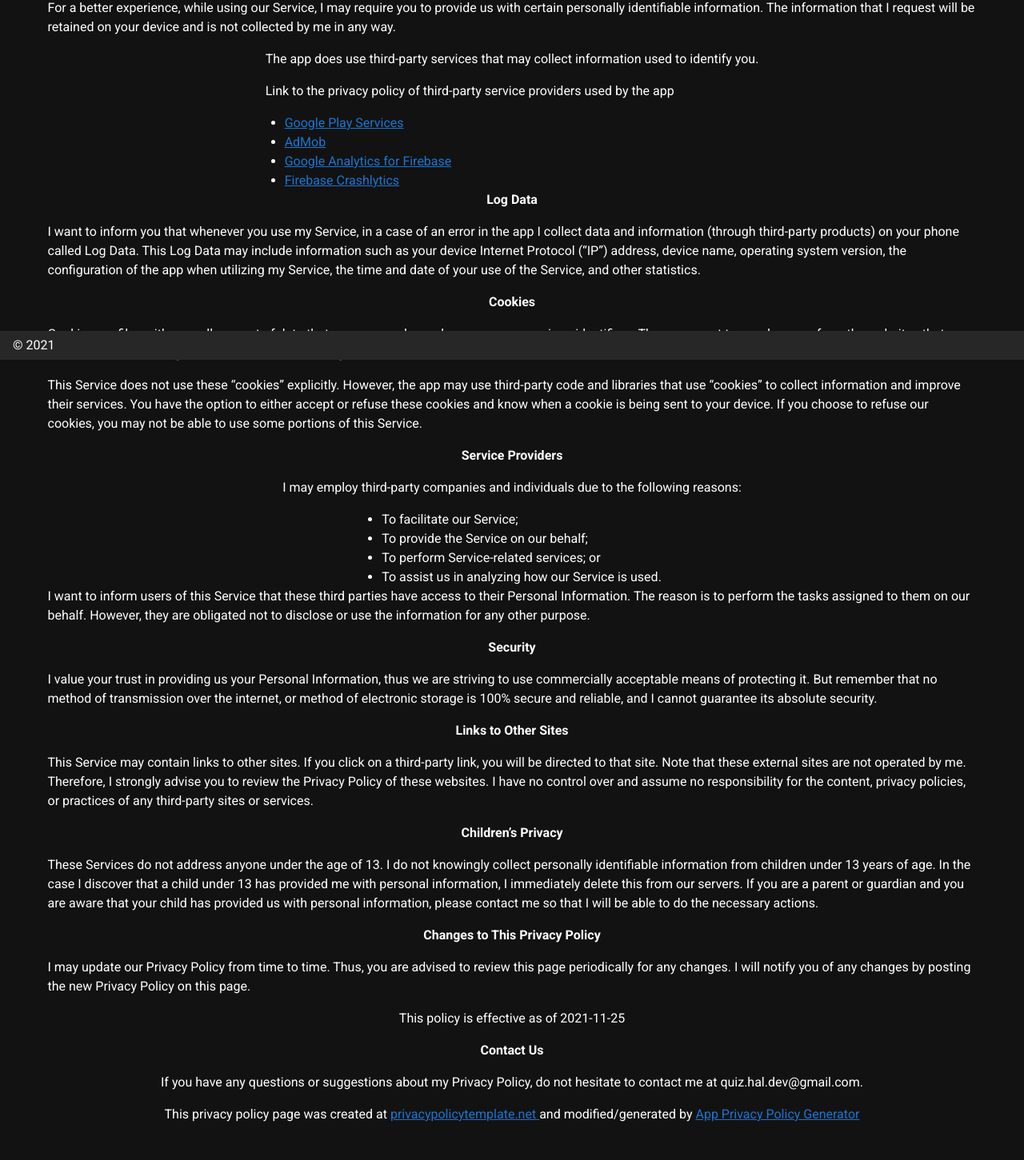
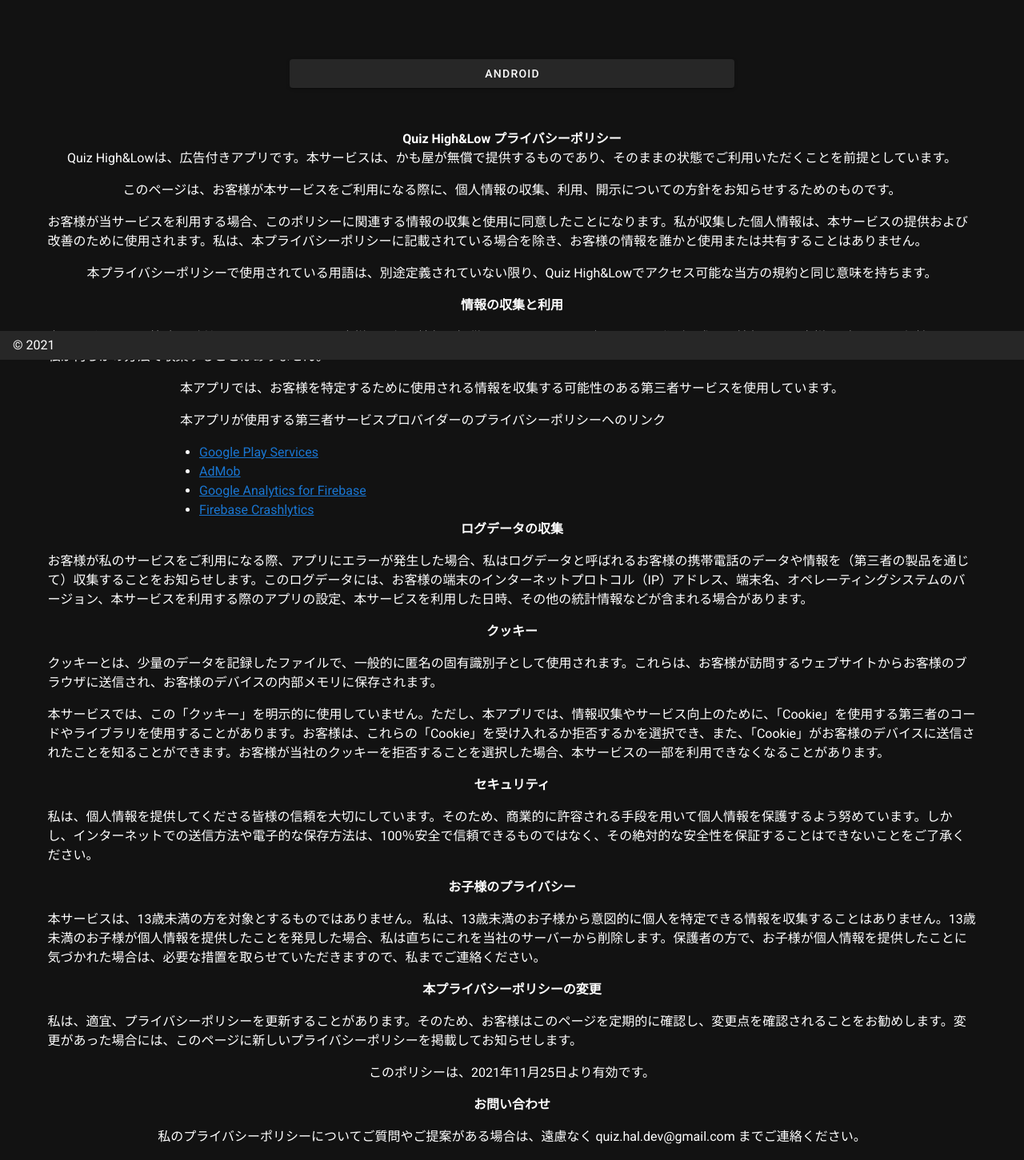
Before and after one commit to kamonohashiK/myProfile, a Nuxt app: page /quiz_hal in a window 1280 px wide. Shown: the part 350-1801 px from the top of the page at 80% size. Built offline with nearby package versions, Linux system fonts and the light colour scheme.

Commit message:
諸々追加・修正

```diff
--- a/components/Portfolio.vue
+++ b/components/Portfolio.vue
@@ -4,7 +4,7 @@
     <v-row>
       <v-col cols="12" sm="6" v-for="item in items" :key="item.title">
         <v-card class="mx-auto" max-width="344" outlined>
-          <a :href="item.link" target="_blank" rel="noopener noreferrer">
+          <a :href="item.link" :target="!item.inner" rel="noopener noreferrer">
           <v-img
             height="200"
             width="344"
@@ -33,17 +33,19 @@ export default {
     return {
       items: [
         {
+          title: "Quiz High&Low",
+          description: "左右のカードの大小を知識で当てるアプリゲーム",
+          image: "/it-bot.png",
+          link: "/quiz_hal",
+          inner: true,
+        },
+        {
           title: "しまの時刻表",
           description: "離島行き航路の時刻表・運賃を気軽に検索できるWebサイト(更新停止)",
           image: "/jikoku.png",
           link: "https://shimajikoku.com",
+          inner: false,
         },
-        {
-          title: "ITイベント検索Bot",
-          description: "IT系イベントを素早く検索できるLINE Bot(更新停止)",
-          image: "/it-bot.png",
-          link: "https://lin.ee/BTr2iqB"
-        }
       ]
     };
   }
--- a/pages/quiz_hal.vue
+++ b/pages/quiz_hal.vue
@@ -1,105 +1,283 @@
 <template>
   <v-layout column justify-center align-center>
     <v-flex xs12 sm8 md6></v-flex>
-    <strong>Quiz High&amp;Low Privacy Policy</strong> <p>
-                  Kamoya built the Quiz High&amp;Low app as
-                  an Ad Supported app. This SERVICE is provided by
-                  Kamoya at no cost and is intended for use as
-                  is.
-                </p> <p>
-                  This page is used to inform visitors regarding my
-                  policies with the collection, use, and disclosure of Personal
-                  Information if anyone decided to use my Service.
-                </p> <p>
-                  If you choose to use my Service, then you agree to
-                  the collection and use of information in relation to this
-                  policy. The Personal Information that I collect is
-                  used for providing and improving the Service. I will not use or share your information with
-                  anyone except as described in this Privacy Policy.
-                </p> <p>
-                  The terms used in this Privacy Policy have the same meanings
-                  as in our Terms and Conditions, which are accessible at
-                  Quiz High&amp;Low unless otherwise defined in this Privacy Policy.
-                </p> <p><strong>Information Collection and Use</strong></p> <p>
-                  For a better experience, while using our Service, I
-                  may require you to provide us with certain personally
-                  identifiable information. The information that
-                  I request will be retained on your device and is not collected by me in any way.
-                </p> <div><p>
-                    The app does use third-party services that may collect
-                    information used to identify you.
-                  </p> <p>
-                    Link to the privacy policy of third-party service providers used
-                    by the app
-                  </p> <ul><li><a href="https://www.google.com/policies/privacy/" target="_blank" rel="noopener noreferrer">Google Play Services</a></li><li><a href="https://support.google.com/admob/answer/6128543?hl=en" target="_blank" rel="noopener noreferrer">AdMob</a></li><li><a href="https://firebase.google.com/policies/analytics" target="_blank" rel="noopener noreferrer">Google Analytics for Firebase</a></li><li><a href="https://firebase.google.com/support/privacy/" target="_blank" rel="noopener noreferrer">Firebase Crashlytics</a></li><!----><!----><!----><!----><!----><!----><!----><!----><!----><!----><!----><!----><!----><!----><!----><!----><!----><!----><!----><!----><!----><!----><!----></ul></div> <p><strong>Log Data</strong></p> <p>
-                  I want to inform you that whenever you
-                  use my Service, in a case of an error in the app
-                  I collect data and information (through third-party
-                  products) on your phone called Log Data. This Log Data may
-                  include information such as your device Internet Protocol
-                  (“IP”) address, device name, operating system version, the
-                  configuration of the app when utilizing my Service,
-                  the time and date of your use of the Service, and other
-                  statistics.
-                </p> <p><strong>Cookies</strong></p> <p>
-                  Cookies are files with a small amount of data that are
-                  commonly used as anonymous unique identifiers. These are sent
-                  to your browser from the websites that you visit and are
-                  stored on your device's internal memory.
-                </p> <p>
-                  This Service does not use these “cookies” explicitly. However,
-                  the app may use third-party code and libraries that use
-                  “cookies” to collect information and improve their services.
-                  You have the option to either accept or refuse these cookies
-                  and know when a cookie is being sent to your device. If you
-                  choose to refuse our cookies, you may not be able to use some
-                  portions of this Service.
-                </p> <p><strong>Service Providers</strong></p> <p>
-                  I may employ third-party companies and
-                  individuals due to the following reasons:
-                </p> <ul><li>To facilitate our Service;</li> <li>To provide the Service on our behalf;</li> <li>To perform Service-related services; or</li> <li>To assist us in analyzing how our Service is used.</li></ul> <p>
-                  I want to inform users of this Service
-                  that these third parties have access to their Personal
-                  Information. The reason is to perform the tasks assigned to
-                  them on our behalf. However, they are obligated not to
-                  disclose or use the information for any other purpose.
-                </p> <p><strong>Security</strong></p> <p>
-                  I value your trust in providing us your
-                  Personal Information, thus we are striving to use commercially
-                  acceptable means of protecting it. But remember that no method
-                  of transmission over the internet, or method of electronic
-                  storage is 100% secure and reliable, and I cannot
-                  guarantee its absolute security.
-                </p> <p><strong>Links to Other Sites</strong></p> <p>
-                  This Service may contain links to other sites. If you click on
-                  a third-party link, you will be directed to that site. Note
-                  that these external sites are not operated by me.
-                  Therefore, I strongly advise you to review the
-                  Privacy Policy of these websites. I have
-                  no control over and assume no responsibility for the content,
-                  privacy policies, or practices of any third-party sites or
-                  services.
-                </p> <p><strong>Children’s Privacy</strong></p> <div><p>
-                    These Services do not address anyone under the age of 13.
-                    I do not knowingly collect personally
-                    identifiable information from children under 13 years of age. In the case
-                    I discover that a child under 13 has provided
-                    me with personal information, I immediately
-                    delete this from our servers. If you are a parent or guardian
-                    and you are aware that your child has provided us with
-                    personal information, please contact me so that
-                    I will be able to do the necessary actions.
-                  </p></div> <!----> <p><strong>Changes to This Privacy Policy</strong></p> <p>
-                  I may update our Privacy Policy from
-                  time to time. Thus, you are advised to review this page
-                  periodically for any changes. I will
-                  notify you of any changes by posting the new Privacy Policy on
-                  this page.
-                </p> <p>This policy is effective as of 2021-11-25</p> <p><strong>Contact Us</strong></p> <p>
-                  If you have any questions or suggestions about my
-                  Privacy Policy, do not hesitate to contact me at quiz.hal.dev@gmail.com.
-                </p> <p>This privacy policy page was created at <a href="https://privacypolicytemplate.net" target="_blank" rel="noopener noreferrer">privacypolicytemplate.net </a>and modified/generated by <a href="https://app-privacy-policy-generator.nisrulz.com/" target="_blank" rel="noopener noreferrer">App Privacy Policy Generator</a></p>
+    <h2>Quiz High &amp; Low</h2>
 
+    <v-img
+      height="300"
+      width="520"
+      src="quiz-hal-img.png"
+    ></v-img>
 
-    </v-layout>
+    <v-col cols="12" sm="6">
+      <a href="https://play.google.com/store/apps/details?id=com.kamoya86.quiz_hal" target="_blank" rel="noopener noreferrer" style="text-decoration:none;">
+        <v-btn block>
+          Android
+        </v-btn>
+      </a>
+    </v-col>
+
+    <span style="margin:20px;"></span>
+
+    <strong id="privacy_policy_ja">Quiz High&amp;Low プライバシーポリシー</strong>
+    <p>
+      Quiz High&Lowは、広告付きアプリです。本サービスは、かも屋が無償で提供するものであり、そのままの状態でご利用いただくことを前提としています。
+    </p>
+    <p>
+      このページは、お客様が本サービスをご利用になる際に、個人情報の収集、利用、開示についての方針をお知らせするためのものです。
+    </p>
+    <p>
+      お客様が当サービスを利用する場合、このポリシーに関連する情報の収集と使用に同意したことになります。私が収集した個人情報は、本サービスの提供および改善のために使用されます。私は、本プライバシーポリシーに記載されている場合を除き、お客様の情報を誰かと使用または共有することはありません。
+    </p>
+    <p>
+      本プライバシーポリシーで使用されている用語は、別途定義されていない限り、Quiz High&Lowでアクセス可能な当方の規約と同じ意味を持ちます。
+    </p>
+    <p><strong>情報の収集と利用</strong></p>
+    <p>
+      本サービスをより快適にご利用いただくために、お客様から個人情報の提供をお願いすることがあります。私が要求する情報は、お客様のデバイスに保持され、私が何らかの方法で収集することはありません。
+    </p>
+    <div>
+      <p>
+        本アプリでは、お客様を特定するために使用される情報を収集する可能性のある第三者サービスを使用しています。
+      </p>
+      <p>
+        本アプリが使用する第三者サービスプロバイダーのプライバシーポリシーへのリンク
+      </p>
+      <ul>
+        <li>
+          <a
+            href="https://www.google.com/policies/privacy/"
+            target="_blank"
+            rel="noopener noreferrer"
+            >Google Play Services</a
+          >
+        </li>
+        <li>
+          <a
+            href="https://support.google.com/admob/answer/6128543?hl=en"
+            target="_blank"
+            rel="noopener noreferrer"
+            >AdMob</a
+          >
+        </li>
+        <li>
+          <a
+            href="https://firebase.google.com/policies/analytics"
+            target="_blank"
+            rel="noopener noreferrer"
+            >Google Analytics for Firebase</a
+          >
+        </li>
+        <li>
+          <a
+            href="https://firebase.google.com/support/privacy/"
+            target="_blank"
+            rel="noopener noreferrer"
+            >Firebase Crashlytics</a
+          >
+        </li>
+        <!----><!----><!----><!----><!----><!----><!----><!----><!----><!----><!----><!----><!----><!----><!----><!----><!----><!----><!----><!----><!----><!----><!---->
+      </ul>
+    </div>
+    <p><strong>ログデータの収集</strong></p>
+    <p>
+      お客様が私のサービスをご利用になる際、アプリにエラーが発生した場合、私はログデータと呼ばれるお客様の携帯電話のデータや情報を（第三者の製品を通じて）収集することをお知らせします。このログデータには、お客様の端末のインターネットプロトコル（IP）アドレス、端末名、オペレーティングシステムのバージョン、本サービスを利用する際のアプリの設定、本サービスを利用した日時、その他の統計情報などが含まれる場合があります。
+    </p>
+    <p><strong>クッキー</strong></p>
+    <p>
+      クッキーとは、少量のデータを記録したファイルで、一般的に匿名の固有識別子として使用されます。これらは、お客様が訪問するウェブサイトからお客様のブラウザに送信され、お客様のデバイスの内部メモリに保存されます。
+    </p>
+    <p>
+      本サービスでは、この「クッキー」を明示的に使用していません。ただし、本アプリでは、情報収集やサービス向上のために、「Cookie」を使用する第三者のコードやライブラリを使用することがあります。お客様は、これらの「Cookie」を受け入れるか拒否するかを選択でき、また、「Cookie」がお客様のデバイスに送信されたことを知ることができます。お客様が当社のクッキーを拒否することを選択した場合、本サービスの一部を利用できなくなることがあります。
+    </p>
+    <p><strong>セキュリティ</strong></p>
+    <p>
+      私は、個人情報を提供してくださる皆様の信頼を大切にしています。そのため、商業的に許容される手段を用いて個人情報を保護するよう努めています。しかし、インターネットでの送信方法や電子的な保存方法は、100％安全で信頼できるものではなく、その絶対的な安全性を保証することはできないことをご了承ください。
+    </p>
+    <p><strong>お子様のプライバシー</strong></p>
+    <div>
+      <p>
+        本サービスは、13歳未満の方を対象とするものではありません。 私は、13歳未満のお子様から意図的に個人を特定できる情報を収集することはありません。13歳未満のお子様が個人情報を提供したことを発見した場合、私は直ちにこれを当社のサーバーから削除します。保護者の方で、お子様が個人情報を提供したことに気づかれた場合は、必要な措置を取らせていただきますので、私までご連絡ください。
+      </p>
+    </div>
+    <!---->
+    <p><strong>本プライバシーポリシーの変更</strong></p>
+    <p>
+      私は、適宜、プライバシーポリシーを更新することがあります。そのため、お客様はこのページを定期的に確認し、変更点を確認されることをお勧めします。変更があった場合には、このページに新しいプライバシーポリシーを掲載してお知らせします。
+    </p>
+    <p>このポリシーは、2021年11月25日より有効です。</p>
+    <p><strong>お問い合わせ</strong></p>
+    <p>
+      私のプライバシーポリシーについてご質問やご提案がある場合は、遠慮なく quiz.hal.dev@gmail.com までご連絡ください。
+    </p>
+    <p>
+      このプライバシーポリシーページは、
+      <a
+        href="https://privacypolicytemplate.net"
+        target="_blank"
+        rel="noopener noreferrer"
+        >privacypolicytemplate.net </a
+      >で作成され、
+      <a
+        href="https://app-privacy-policy-generator.nisrulz.com/"
+        target="_blank"
+        rel="noopener noreferrer"
+        >App Privacy Policy Generator</a
+      >
+      によって修正／生成されたものを翻訳したものです。
+    </p>
+
+    <strong id="privacy_policy_en">Quiz High&amp;Low Privacy Policy</strong>
+    <p>
+      Kamoya built the Quiz High&amp;Low app as an Ad Supported app. This
+      SERVICE is provided by Kamoya at no cost and is intended for use as is.
+    </p>
+    <p>
+      This page is used to inform visitors regarding my policies with the
+      collection, use, and disclosure of Personal Information if anyone decided
+      to use my Service.
+    </p>
+    <p>
+      If you choose to use my Service, then you agree to the collection and use
+      of information in relation to this policy. The Personal Information that I
+      collect is used for providing and improving the Service. I will not use or
+      share your information with anyone except as described in this Privacy
+      Policy.
+    </p>
+    <p>
+      The terms used in this Privacy Policy have the same meanings as in our
+      Terms and Conditions, which are accessible at Quiz High&amp;Low unless
+      otherwise defined in this Privacy Policy.
+    </p>
+    <p><strong>Information Collection and Use</strong></p>
+    <p>
+      For a better experience, while using our Service, I may require you to
+      provide us with certain personally identifiable information. The
+      information that I request will be retained on your device and is not
+      collected by me in any way.
+    </p>
+    <div>
+      <p>
+        The app does use third-party services that may collect information used
+        to identify you.
+      </p>
+      <p>
+        Link to the privacy policy of third-party service providers used by the
+        app
+      </p>
+      <ul>
+        <li>
+          <a
+            href="https://www.google.com/policies/privacy/"
+            target="_blank"
+            rel="noopener noreferrer"
+            >Google Play Services</a
+          >
+        </li>
+        <li>
+          <a
+            href="https://support.google.com/admob/answer/6128543?hl=en"
+            target="_blank"
+            rel="noopener noreferrer"
+            >AdMob</a
+          >
+        </li>
+        <li>
+          <a
+            href="https://firebase.google.com/policies/analytics"
+            target="_blank"
+            rel="noopener noreferrer"
+            >Google Analytics for Firebase</a
+          >
+        </li>
+        <li>
+          <a
+            href="https://firebase.google.com/support/privacy/"
+            target="_blank"
+            rel="noopener noreferrer"
+            >Firebase Crashlytics</a
+          >
+        </li>
+        <!----><!----><!----><!----><!----><!----><!----><!----><!----><!----><!----><!----><!----><!----><!----><!----><!----><!----><!----><!----><!----><!----><!---->
+      </ul>
+    </div>
+    <p><strong>Log Data</strong></p>
+    <p>
+      I want to inform you that whenever you use my Service, in a case of an
+      error in the app I collect data and information (through third-party
+      products) on your phone called Log Data. This Log Data may include
+      information such as your device Internet Protocol (“IP”) address, device
+      name, operating system version, the configuration of the app when
+      utilizing my Service, the time and date of your use of the Service, and
+      other statistics.
+    </p>
+    <p><strong>Cookies</strong></p>
+    <p>
+      Cookies are files with a small amount of data that are commonly used as
+      anonymous unique identifiers. These are sent to your browser from the
+      websites that you visit and are stored on your device's internal memory.
+    </p>
+    <p>
+      This Service does not use these “cookies” explicitly. However, the app may
+      use third-party code and libraries that use “cookies” to collect
+      information and improve their services. You have the option to either
+      accept or refuse these cookies and know when a cookie is being sent to
+      your device. If you choose to refuse our cookies, you may not be able to
+      use some portions of this Service.
+    </p>
+    <p>
+      I want to inform users of this Service that these third parties have
+      access to their Personal Information. The reason is to perform the tasks
+      assigned to them on our behalf. However, they are obligated not to
+      disclose or use the information for any other purpose.
+    </p>
+    <p><strong>Security</strong></p>
+    <p>
+      I value your trust in providing us your Personal Information, thus we are
+      striving to use commercially acceptable means of protecting it. But
+      remember that no method of transmission over the internet, or method of
+      electronic storage is 100% secure and reliable, and I cannot guarantee its
+      absolute security.
+    </p>
+    <p><strong>Children’s Privacy</strong></p>
+    <div>
+      <p>
+        These Services do not address anyone under the age of 13. I do not
+        knowingly collect personally identifiable information from children
+        under 13 years of age. In the case I discover that a child under 13 has
+        provided me with personal information, I immediately delete this from
+        our servers. If you are a parent or guardian and you are aware that your
+        child has provided us with personal information, please contact me so
+        that I will be able to do the necessary actions.
+      </p>
+    </div>
+    <!---->
+    <p><strong>Changes to This Privacy Policy</strong></p>
+    <p>
+      I may update our Privacy Policy from time to time. Thus, you are advised
+      to review this page periodically for any changes. I will notify you of any
+      changes by posting the new Privacy Policy on this page.
+    </p>
+    <p>This policy is effective as of 2021-11-25</p>
+    <p><strong>Contact Us</strong></p>
+    <p>
+      If you have any questions or suggestions about my Privacy Policy, do not
+      hesitate to contact me at quiz.hal.dev@gmail.com.
+    </p>
+    <p>
+      This privacy policy page was created at
+      <a
+        href="https://privacypolicytemplate.net"
+        target="_blank"
+        rel="noopener noreferrer"
+        >privacypolicytemplate.net </a
+      >and modified/generated by
+      <a
+        href="https://app-privacy-policy-generator.nisrulz.com/"
+        target="_blank"
+        rel="noopener noreferrer"
+        >App Privacy Policy Generator</a
+      >
+    </p>
+  </v-layout>
 </template>
```
Also changed, not shown: components/Skill.vue (+15 -3 lines), static/quiz-hal-img.png (added).
